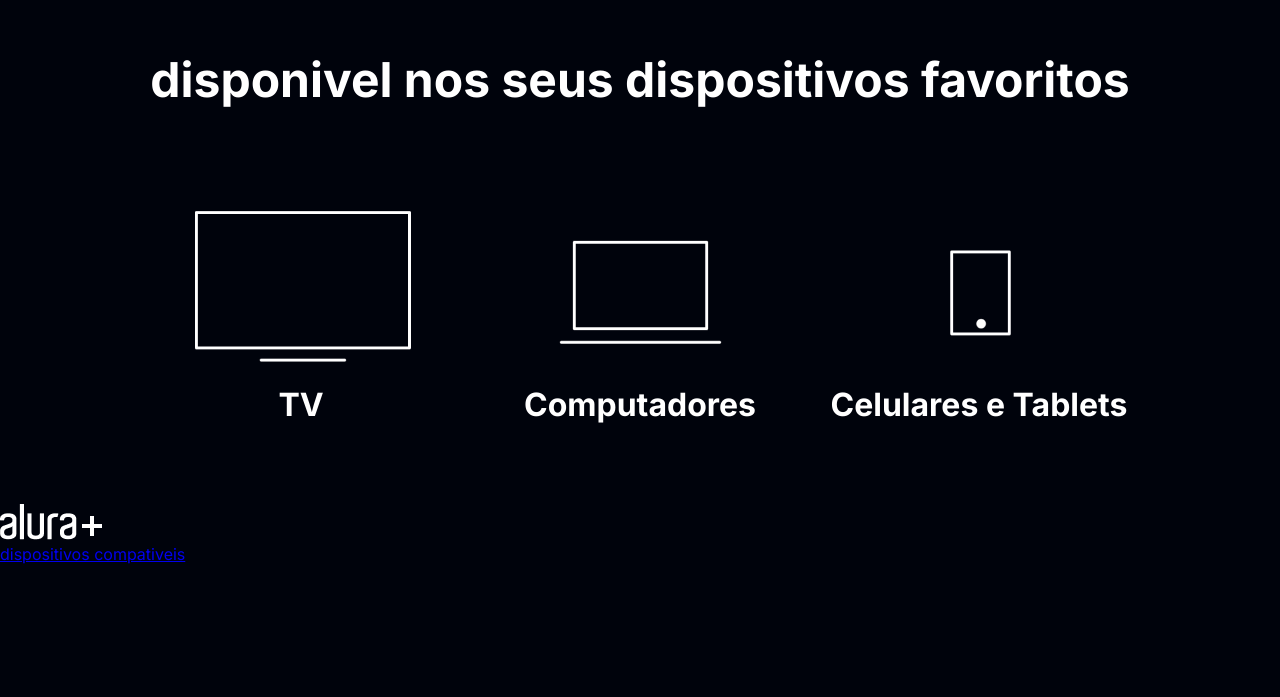
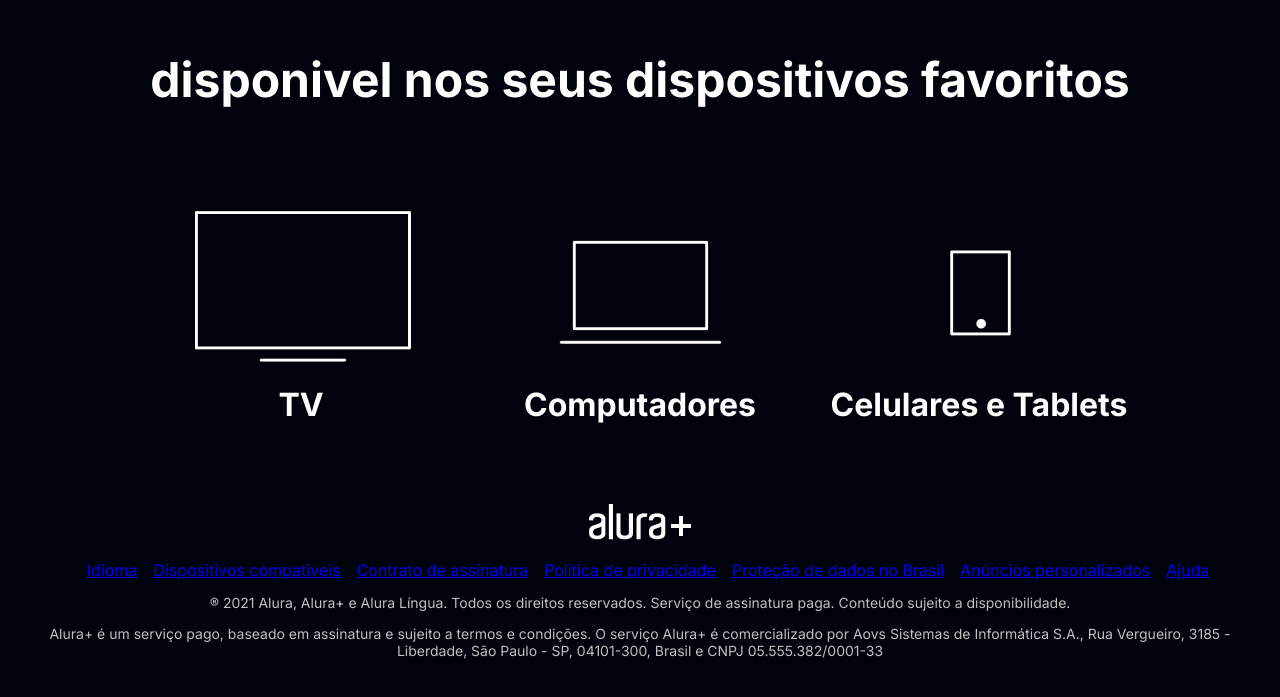
Before and after one commit to luisAlura/alura-plus-Luishenrique, a plain HTML site: page index.html in a window 1280 px wide. Shown: the part 3790-4487 px from the top of the page. Before the commit the page ends 4354 px from the top, so only its background shows below. Drawn offline with Linux system fonts and the light colour scheme.

Commit message:
Add files via upload

```diff
--- a/index.html
+++ b/index.html
@@ -69,20 +69,51 @@
 
     <footer class="rodape">
         <img src="Logo.png" alt="Alura+" class="rodape__logo">
-
         <ul class="rodape__lista">
 
-
+            <li class="lista__link">
+                <a href="#">Idioma</a>
+            </li>
 
             <li class="lista__link">
-                <a href="#">dispositivos compativeis</a>
+                <a href="#">Dispositivos compativeis</a>
             </li>
+
+            <li class="lista__link">
+                <a href="#">Contrato de assinatura</a>
+            </li>
+
+            <li class="lista__link">
+                <a href="#">Politica de privacidade</a>
+            </li>
+
+            <li class="lista__link">
+                <a href="#">Proteção de dados no Brasil</a>
+            </li>
+
+            <li class="lista__link">
+                <a href="#">Anúncios personalizados</a>
+            </li>
+
+            <li class="lista__link">
+                <a href="#">Ajuda</a>
+            </li>
+        </ul>
+
+        <p class="rodape__texto">® 2021 Alura, Alura+ e Alura Língua.
+            Todos os direitos reservados. Serviço de assinatura paga.
+            Conteúdo sujeito a disponibilidade.</p>
+
+        <p class="rodape__texto">Alura+ é um serviço pago, baseado em
+            assinatura e sujeito a termos e condições. O serviço Alura+
+            é comercializado por Aovs Sistemas de Informática S.A.,
+            Rua Vergueiro, 3185 - Liberdade, São Paulo - SP, 04101-300,
+            Brasil e CNPJ 05.555.382/0001-33</p>
 
 
 
 
 
-        </ul>
 
 
 
--- a/style.css
+++ b/style.css
@@ -115,3 +115,29 @@
     font-size: 32px;
     color: var(--branco-principal)
 }
+
+.rodape__lista{
+    display: flex;
+    justify-content: center;
+    list-style-type: none;
+    margin-top: 1em;
+}
+
+.lista__link{
+    color: var(--branco-principal);
+    margin-left: 1em;
+}
+
+.link{text-decoration: none;
+    color: var(--branco-principal);
+}
+
+.rodape__texto{
+    margin: 1em 0;
+    color: var(--cinza-secundário);
+    font-size: 14px;
+}
+
+.rodape{text-align: center;
+    margin: 5em 3em;
+}
```
